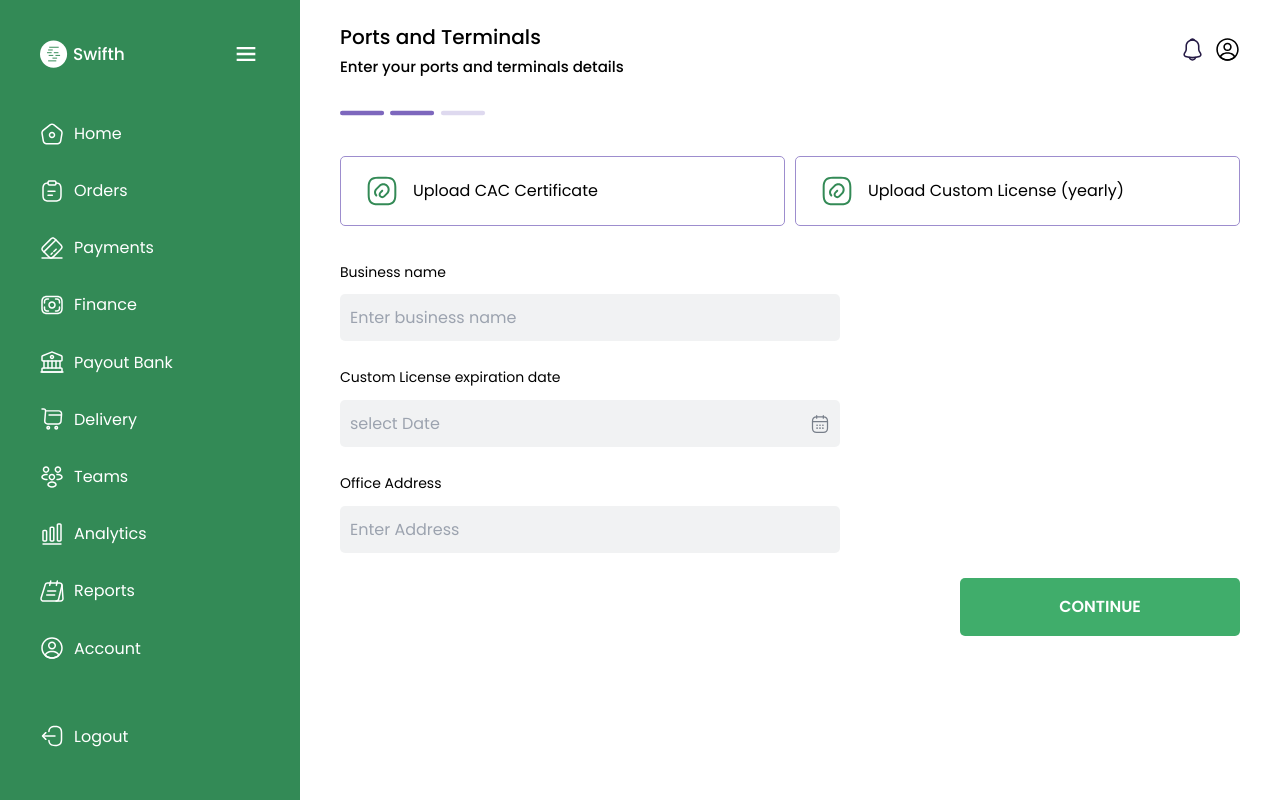
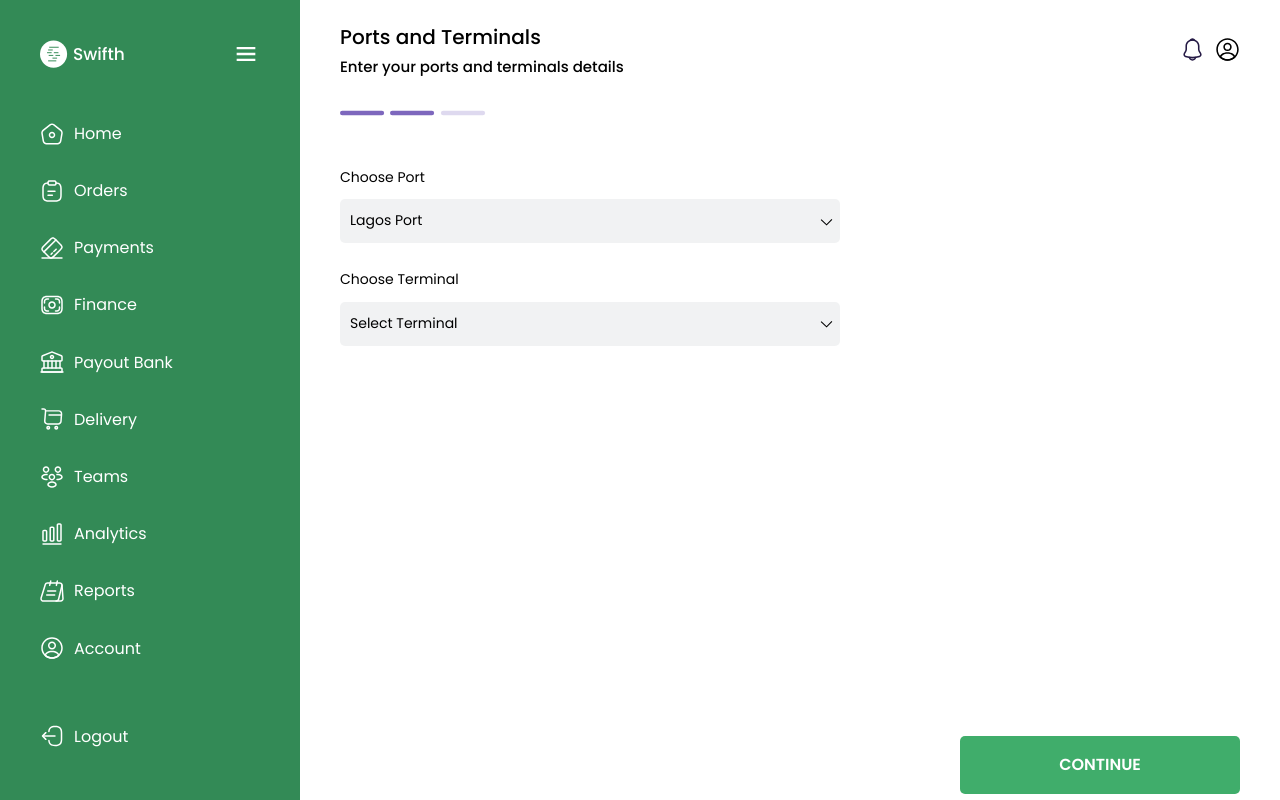
Before and after one commit to projects-for-clients/swifth, a React (Vite) app: page /dashboard/onboarding in a window 1280 px wide. Both pictures are taken after typing "Sample", "Sample", "Sample" into the empty fields and a click on the button "CONTINUE". Built offline with nearby package versions, Linux system fonts and the light colour scheme.

Commit message:
working on onboarding

```diff
--- a/src/components/OnboardingSteps/Port_and_Terminals.tsx
+++ b/src/components/OnboardingSteps/Port_and_Terminals.tsx
@@ -1,10 +1,10 @@
 import { ChangeEvent, FormEvent, MouseEvent, useState } from 'react';
+import { GrDown } from 'react-icons/gr';
 import Header from '../../components/dashboard/Header';
 import { getPhotoUrl } from '../../utils/getPhotoUrl';
 
 const PersonalInfo = () => {
   const [formCUpload, setFormCUpload] = useState<string>(null as any);
-  const [licenseUploadUrl, setLicenseUploadUrl] = useState<string>(null as any);
   const [imageSize, setImageSize] = useState<{
     cac: string;
     license: string;
@@ -41,39 +41,6 @@ const PersonalInfo = () => {
     setFormCUpload(name);
   };
 
-  const licenseUploadHandler = (
-    e: ChangeEvent<HTMLInputElement>,
-    value: string
-  ) => {
-    const fileObj = e.target as HTMLInputElement;
-
-    const { name } = fileObj.files![0];
-    const path = fileObj.files![0];
-
-    const size = path.size / 1000;
-
-    const KBSize = size.toString().split('.')[0];
-
-    if (KBSize.length > 3) {
-      const MBSize = Number(KBSize) / 1000;
-
-      setImageSize((prev) => ({
-        ...prev,
-        license: `${MBSize.toFixed(2)}MB`,
-      }));
-    } else {
-      console.log('KB');
-      setImageSize((prev) => ({
-        ...prev,
-        license: `${KBSize}KB`,
-      }));
-    }
-
-    setLicenseUploadUrl(name);
-  };
-
-
-
   const handleFormSubmit = (e: FormEvent) => {
     e.preventDefault();
   };
@@ -84,18 +51,22 @@ const PersonalInfo = () => {
         subTitle="Enter your ports and terminals details"
       />
 
-      <div className="grid gap-16">
+      <div
+        className="grid gap-16 h-[90%]"
+        style={{
+          gridTemplateRows: 'max-content 1fr',
+        }}
+      >
         <div className="flex gap-2">
           <img src="/icons/admin/barFilled.svg" alt="" />
           <img src="/icons/admin/barFilled.svg" alt="" />
           <img src="/icons/admin/barEmpty.svg" alt="" />
         </div>
 
-        <form className="grid gap-10 " onSubmit={handleFormSubmit}>
-
-
+        <form className="grid gap-10" onSubmit={handleFormSubmit}>
+          <div>
             <div className="grid grid-cols-2 gap-4 items-center justify-between">
-            <label
+              {/* <label
               htmlFor="cacUpload"
               className="flex border border-color-purple-light rounded-lg py-8 px-10 items-center gap-6 cursor-pointer h-[7rem]"
             >
@@ -118,87 +89,55 @@ const PersonalInfo = () => {
               accept="image/*"
               className="hidden"
               onChange={(e) => cacUploadHandler(e, 'cacUpload')}
-            />
-            <label
-              htmlFor="licenseUpload"
-              className="flex border border-color-purple-light rounded-lg py-8 px-10 items-center gap-6 cursor-pointer h-[7rem]"
-            >
-              <img src="/icons/admin/upload.svg" alt="" />
-              {licenseUploadUrl ? (
-                <div className="grid">
-                  <p className="text-[1.4rem] font-normal">
-                    {licenseUploadUrl}
-                  </p>
-                  <p className="text-color-grey-4 text-[1rem]">
-                    {imageSize.license}
-                  </p>
-                </div>
-              ) : (
-                <p>Upload Custom License (yearly)</p>
-              )}
-            </label>
-            <input
-              type="file"
-              name="licenseUpload"
-              id="licenseUpload"
-              accept="image/*"
-              className="hidden"
-              onChange={(e) => licenseUploadHandler(e, 'licenseUpload')}
-            />
+            /> */}
             </div>
 
             <div className="grid gap-10 mt-4 max-w-[50rem]">
               <div className="grid gap-4">
-              <label className="text-[1.4rem]">Business name</label>
-              <input
-                type="text"
+                <label className="text-[1.4rem]">Choose Port</label>
+                <div className="relative flex items-center">
+                  <select
                     placeholder="Enter business name"
-                className=" rounded-lg py-4 px-4 outline-none border-none text-[1.6rem] bg-color-grey-1 w-full"
-              />
-            </div>
-            <div className="grid gap-4 w-full">
-              <label className="text-[1.4rem]">
-                Custom License expiration date
-              </label>
-              <div className="relative flex items-center">
-                <input
-                  type="text"
-                  placeholder="select Date"
-                  className=" rounded-lg py-4 px-4 outline-none border-none text-[1.6rem] bg-color-grey-1 w-full cursor-pointer"
-                  onFocus={(e) => {
-                    e.target.type = 'date';
-                    setShowCalendarIcon(false);
-                  }}
-                  // onBlur={(e) => {
-                  //   e.target.type = 'text';
-
-                  //   e.target.placeholder = 'select Date';
-
-                  //   e.target.value = '';
-
-                  //   setShowCalendarIcon(true);
-                  // }}
-                />
-                {/* <span className="absolute right-0 bg-color-red w-20 h-20 z-10"></span> */}
-                {showCalendarIcon && (
-                  <img
-                    src="/icons/admin/calendar.svg"
-                    alt=""
-                    className="absolute right-4 w-[2rem] h-[2rem]"
-                  />
-                )}
+                    className=" rounded-lg py-4 px-4 outline-none border-none bg-color-grey-1 w-full cursor-pointer appearance-none text-[1.4rem]"
+                  >
+                    <option value="1" className="cursor-pointer py-3 px-4">
+                      Lagos Port
+                    </option>
+                    <option value="2" className="cursor-pointer py-3 px-4">
+                      Onitsha Port
+                    </option>
+                    <option value="3" className="cursor-pointer py-3 px-4">
+                      PH Port
+                    </option>
+                  </select>
+                  <GrDown className="text-[1.3rem] absolute right-3" />
                 </div>
               </div>
+
               <div className="grid gap-4">
-              <label className="text-[1.4rem]">Office Address</label>
-              <input
-                type="text"
-                placeholder="Enter Address"
-                className=" rounded-lg py-4 px-4 outline-none border-none text-[1.6rem] bg-color-grey-1 w-full"
-              />
+                <label className="text-[1.4rem]">Choose Terminal</label>
+                <div className="relative flex items-center">
+                  <select
+                    placeholder="Enter business name"
+                    className=" rounded-lg py-4 px-4 outline-none border-none text-[1.4rem] bg-color-grey-1 w-full cursor-pointer appearance-none"
+                  >
+                    <option value="1" hidden className="cursor-pointer py-3 px-4">
+                      Select Terminal
+                    </option>
+                    <option value="2" className="cursor-pointer py-3 px-4">
+                      Onitsha Port
+                    </option>
+                    <option value="3" className="cursor-pointer py-3 px-4">
+                      PH Port
+                    </option>
+                  </select>
+                  <GrDown className="text-[1.3rem] absolute right-3" />
                 </div>
               </div>
-          <button className="text-[1.6rem] bg-color-primary px-10 py-6 justify-self-end w-[28rem] rounded-lg text-color-white uppercase font-semibold">
+            </div>
+          </div>
+
+          <button className="text-[1.6rem] bg-color-primary px-10 py-6 justify-self-end w-[28rem] rounded-lg text-color-white uppercase font-semibold mt-auto">
             Continue
           </button>
         </form>
--- a/src/sass/abstracts/variables.scss
+++ b/src/sass/abstracts/variables.scss
@@ -14,6 +14,7 @@ $color-grey-1: #d2d4d84d;
 $color-grey-2: #D9EFE1;
 $color-grey-3: #4B5463;
 
+
 $color-purple-light: #9D8DCE;
 $color-purple-light-1: #EEEBF6;
 $color-purple: #4A348A;
```
Also changed, not shown: src/sass/base/typography.scss (line endings or trailing spaces). Lines whose indentation alone changed are shown as unchanged.
